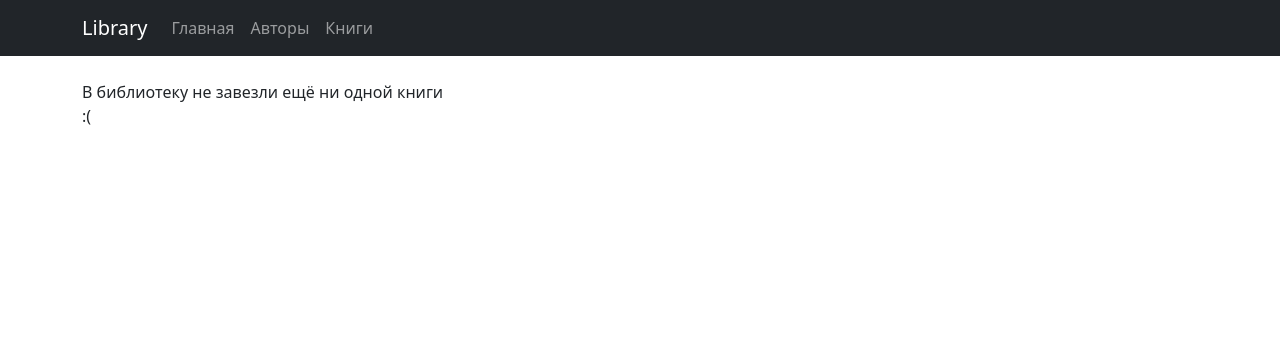
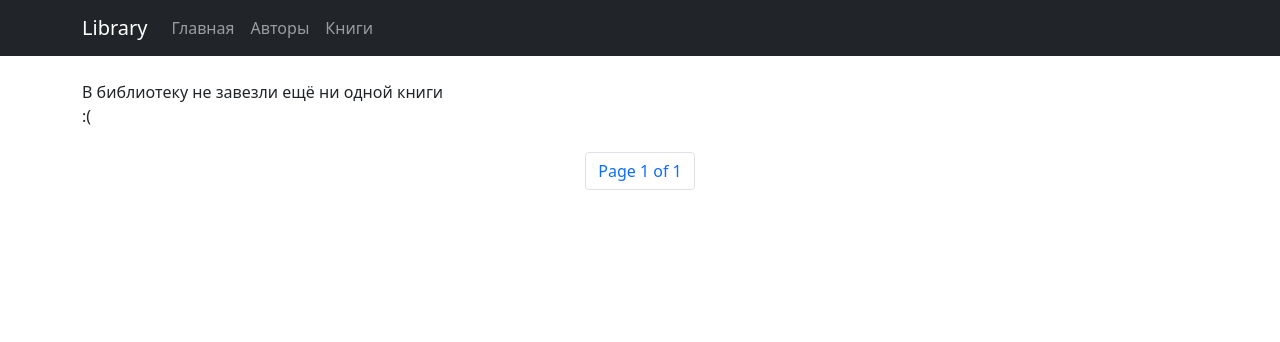
Before and after one commit to suhanoves/LocalLibrary, a Django app: page /catalog/books/ in a window 1280 px wide. Shown: the top 342 px of the page. Run offline with Django 3.2, Linux system fonts and the light colour scheme; data that the repository does not hold is empty; parts of the project's set-up code (start-up, migrations or seed data) failed here and were passed over.

Commit message:
Add pagination to books list

```diff
--- a/app/catalog/templates/catalog/book_list.html
+++ b/app/catalog/templates/catalog/book_list.html
@@ -27,4 +27,33 @@
             <p>В библиотеку не завезли ещё ни одной книги :(</p>
         {% endfor %}
     </div>
+
+    <!-- Пагинатор -->
+    <div class="row">
+        <div class="col g-2">
+            <nav aria-label="Page navigation example">
+                <ul class="pagination justify-content-center">
+                    {# Предыдущие страницы #}
+                    {% if page_obj.has_previous %}
+                        <li class="page-item"><a class="page-link" href="?page=1">&laquo;</a></li>
+                        <li class="page-item"><a class="page-link" href="?page={{ page_obj.previous_page_number }}">&lsaquo;</a>
+                        </li>
+                    {% endif %}
+
+                    {# Текущие страницы #}
+                    <li class="page-item"><span class="page-link">
+                        Page {{ page_obj.number }} of {{ page_obj.paginator.num_pages }}
+                    </span></li>
+
+                    {# Последующие страницы #}
+                    {% if page_obj.has_next %}
+                        <li class="page-item"><a class="page-link"
+                                                 href="?page={{ page_obj.next_page_number }}">&rsaquo;</a></li>
+                        <li class="page-item"><a class="page-link" href="?page={{ page_obj.paginator.num_pages }}">&raquo;</a>
+                        </li>
+                    {% endif %}
+                </ul>
+            </nav>
+        </div>
+    </div>
 {% endblock content %}
--- a/app/catalog/views.py
+++ b/app/catalog/views.py
@@ -34,6 +34,7 @@ class IndexView(TemplateView):
 
 class BooksView(ListView):
     model = models.Book
+    paginate_by = 12
 
     def get_context_data(self, **kwargs):
         context = super().get_context_data(**kwargs)
```
